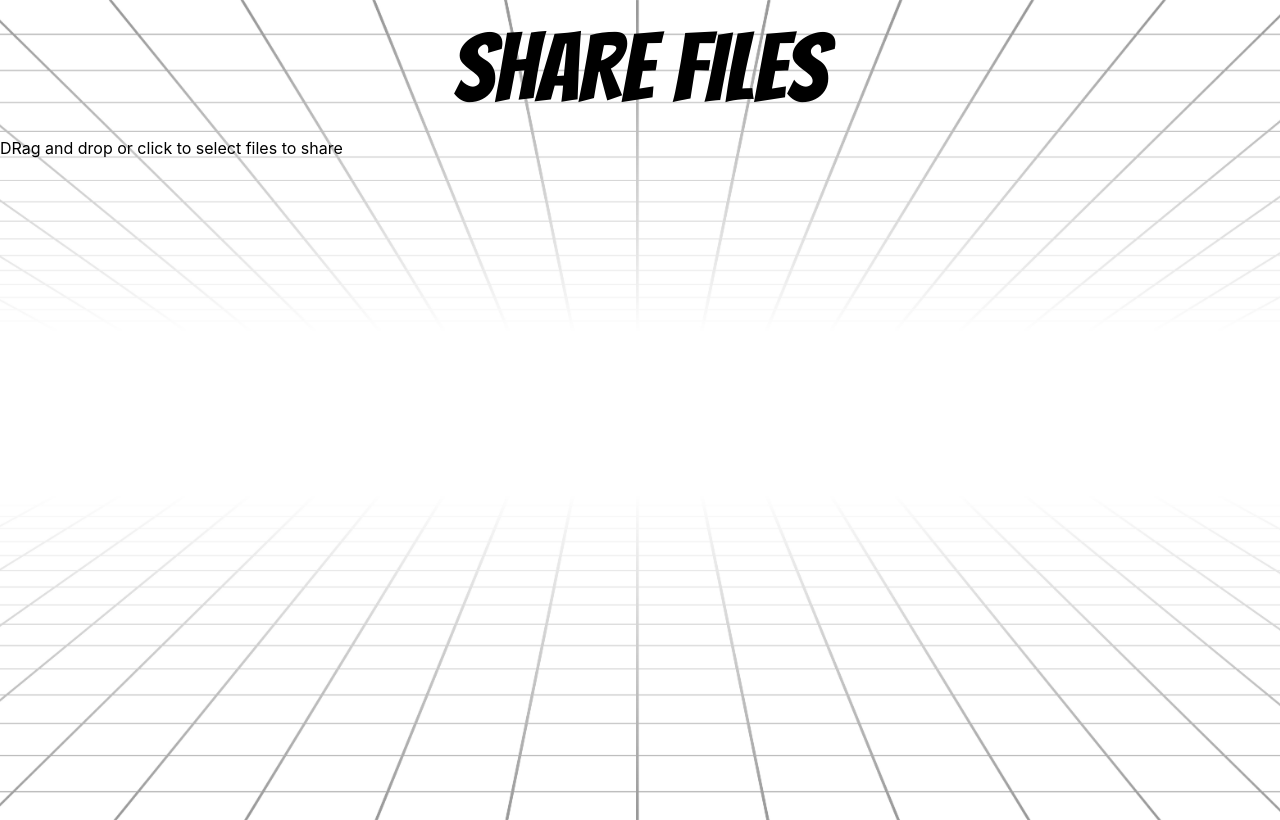
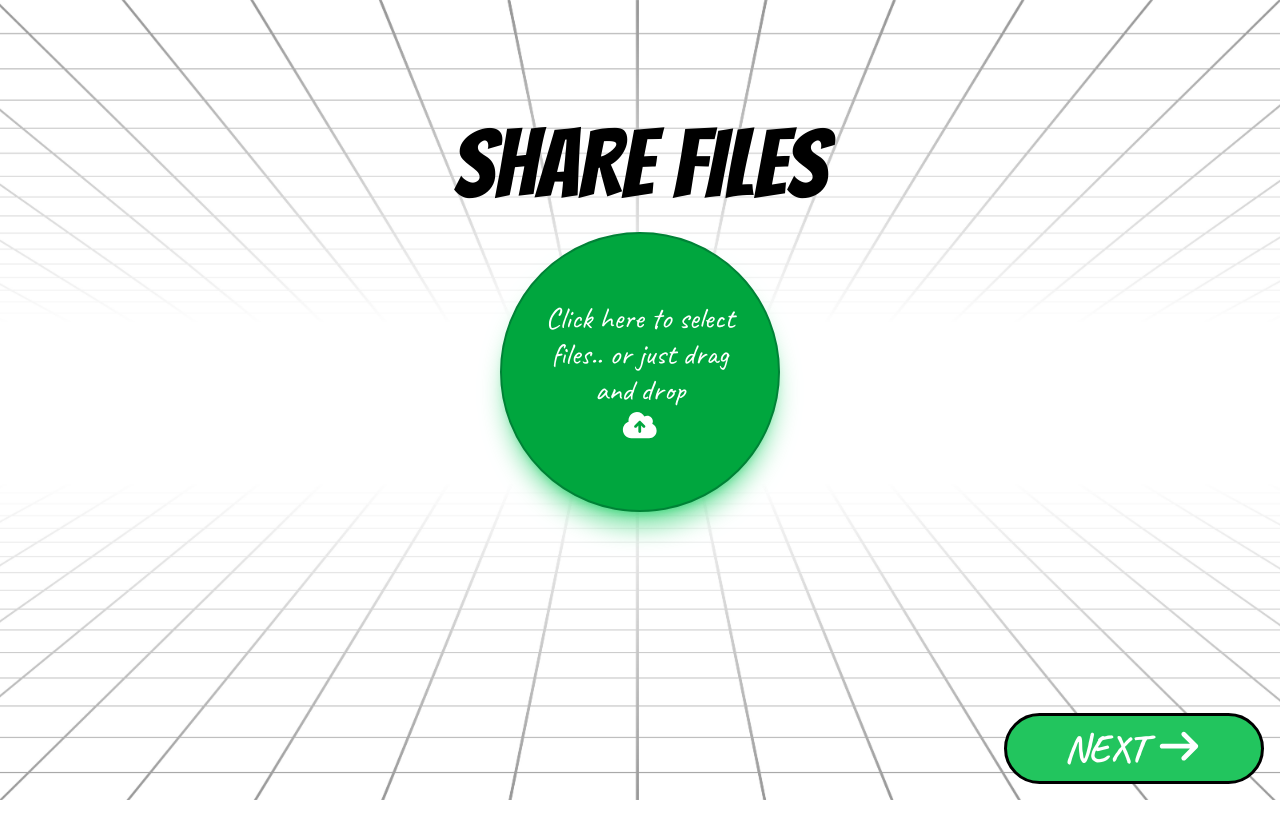
Before and after one commit to Sudo-devMan/Remshare, a React (Vite) app: page /share in a window 1280 px wide. Built offline with nearby package versions, Linux system fonts and the light colour scheme.

Commit message:
Share pages done. Receive pages started

```diff
--- a/package.json
+++ b/package.json
@@ -10,6 +10,9 @@
     "preview": "vite preview"
   },
   "dependencies": {
+    "@fortawesome/fontawesome-svg-core": "^7.2.0",
+    "@fortawesome/free-solid-svg-icons": "^7.2.0",
+    "@fortawesome/react-fontawesome": "^3.3.1",
     "@tailwindcss/vite": "^4.2.4",
     "react": "^19.2.5",
     "react-dom": "^19.2.5",
--- a/src/App.tsx
+++ b/src/App.tsx
@@ -2,6 +2,7 @@
 import { Route, Routes } from 'react-router-dom'
 import Home from './pages/Home'
 import Share1 from './pages/Share1'
+import Share2 from './pages/Share2'
 
 function App() {
   return (
@@ -9,6 +10,7 @@ function App() {
       <Routes>
         <Route index element={<Home/>}/>
         <Route path='share' element={<Share1/>} />
+        <Route path='share/prepare-files' element={<Share2/>} />
       </Routes>
     </div>
   )
--- a/src/pages/Share1.tsx
+++ b/src/pages/Share1.tsx
@@ -1,7 +1,12 @@
+import { faArrowRight, faCloudArrowUp } from "@fortawesome/free-solid-svg-icons"
+import { FontAwesomeIcon } from "@fortawesome/react-fontawesome"
 import { useCallback } from "react"
 import {useDropzone,type FileWithPath} from 'react-dropzone'
+import { Link } from "react-router-dom"
 
 function Share1() {
+    const formData: FormData = new FormData()
+
     const filesChange = (e: React.ChangeEvent<HTMLInputElement>) => {
         const target = e.target as HTMLInputElement & {
             files: FileList
@@ -11,21 +16,31 @@ function Share1() {
 
     const onDrop = useCallback((selectedFiles: FileWithPath[]) => {
         console.log("Use callback", selectedFiles);
-
+        formData.append('shareFiles', JSON.stringify(selectedFiles))
     }, [])
 
     const {getRootProps, getInputProps, isDragActive} = useDropzone({onDrop});
   return (
-    <div className="w-full min-h-screen">
+    <div className="w-full h-screen"><br /><br /><br /><br />
       <div>
-        <h1 className="text-center bangers-font text-4xl m-5 sm:text-8xl">SHARE FILES</h1>
-        <div {...getRootProps()}>
-            <input {...getInputProps()} onChange={filesChange} type="file" name="filesInput" multiple />
-            {
-                isDragActive ?
-                    <p>Drop them files to share here bruh</p> :
-                    <p>DRag and drop or click to select files to share</p>
-            }
+        <h1 className="text-center bangers-font text-6xl m-5 sm:text-8xl">SHARE FILES</h1>
+        <center>
+            <div style={{cursor: 'pointer'}} {...getRootProps()} className="flex flex-col align-center justify-center border-2 border-green-700 shadow-xl shadow-green-500/50 bg-green-600 w-70 h-70 p-10 rounded-full text-white text-center caveat text-3xl">
+                <input className="hidden" {...getInputProps()} onChange={filesChange} type="file" name="filesInput" multiple />
+                {
+                    isDragActive ?
+                        <p>Drop them files here bruh...</p> :
+                        <p>Click here to select files.. or just drag and drop</p>
+                }
+                <p className="text-center">
+                    <FontAwesomeIcon icon={faCloudArrowUp} />
+                </p>
+            </div>
+        </center>
+        <div className="fixed bottom-4 sm:right-4 w-full flex justify-center md:justify-end">
+            <Link to="/share/prepare-files" className="share-lg">
+                NEXT <FontAwesomeIcon icon={faArrowRight} />
+            </Link>
         </div>
       </div>
     </div>
--- /dev/null
+++ b/src/pages/Share2.tsx
@@ -0,0 +1,57 @@
+import { faFileUpload } from "@fortawesome/free-solid-svg-icons"
+import { FontAwesomeIcon } from "@fortawesome/react-fontawesome"
+import sendSvg from "../assets/bgs/send.svg"
+
+const textInputClasses: string = "rounded-xl p-2 text-2xl border-2 border-blue-800 bg-blue-400 text-blue-950";
+
+function Share2() {
+  return (
+    <div className="h-screen sm:px-6">
+        <br /><br />
+        <h1 className="text-center bangers-font text-6xl sm:text-8xl">PREPARE FILES</h1>
+        <br />
+
+        {/* <center> */}
+            <div className="w-full h-[70vh] sm:grid sm:grid-cols-2 flex flex-col align-center justify-center p-4">
+                <form method="post">
+                    <div className="mb-5">
+                        <p className="caveat text-xl">Receiver's email:</p>
+                        <input
+                            type="email"
+                            name="receiverEmail"
+                            placeholder="receiver email..."
+                            className={`${textInputClasses}`}/>
+                    </div>
+                    <div className="mb-5">
+                        <p className="caveat text-xl">Files password:</p>
+                        <input
+                            type="password"
+                            name="password"
+                            placeholder="files password..."
+                            className={`${textInputClasses}`}/>
+                    </div>
+                    <div>
+                        <p className="caveat text-xl">Note for receiver(optional):</p>
+                        <textarea
+                            name="note"
+                            placeholder="type a note for the receiver here..."
+                            className="rounded-xl p-2 text-2xl outline-2 outline-blue-800 bg-blue-400 text-blue-950" cols={23} rows={5}></textarea>
+                    </div>
+                    <div className="fixed bottom-4 sm:right-4 w-full flex justify-center md:justify-end">
+                        <button type="submit" className="share-lg">
+                            SHARE <FontAwesomeIcon icon={faFileUpload} />
+                        </button>
+                    </div>
+                </form>
+                <div className="hidden sm:block">
+                    <object type="image/svg+xml" data={sendSvg} width="360" height="260">
+                        <p>your device does not support svgs</p>
+                </object>
+                </div>
+            </div>
+        {/* </center> */}
+    </div>
+  )
+}
+
+export default Share2
```
Also changed, not shown: src/pages/ReceiveForm.tsx (added), 1 other file (tests, documents, lock files or other folders).
